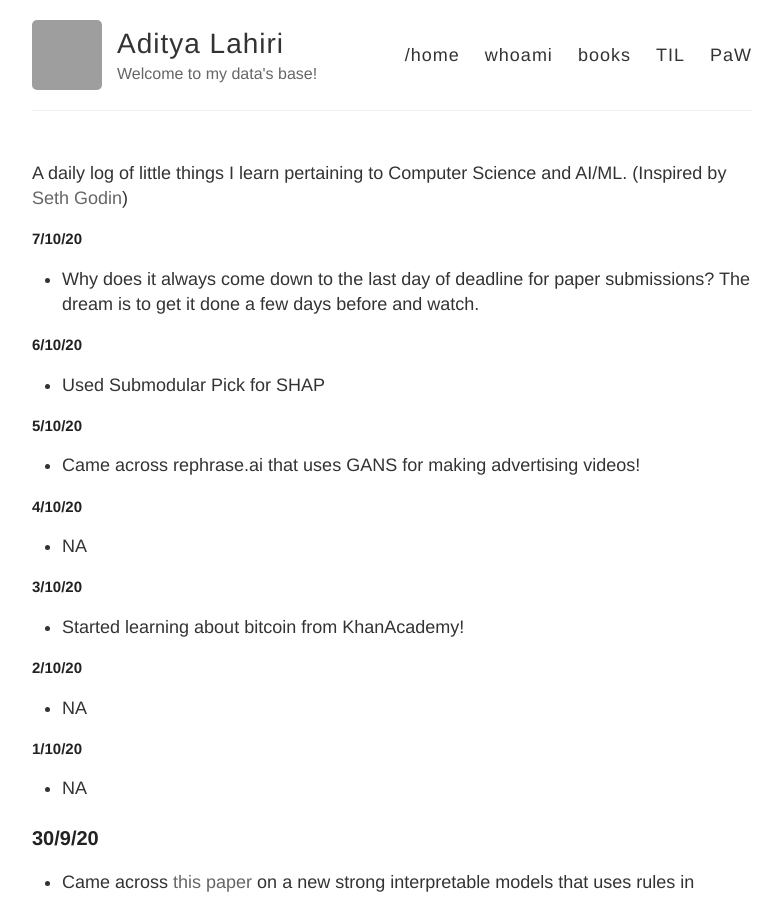
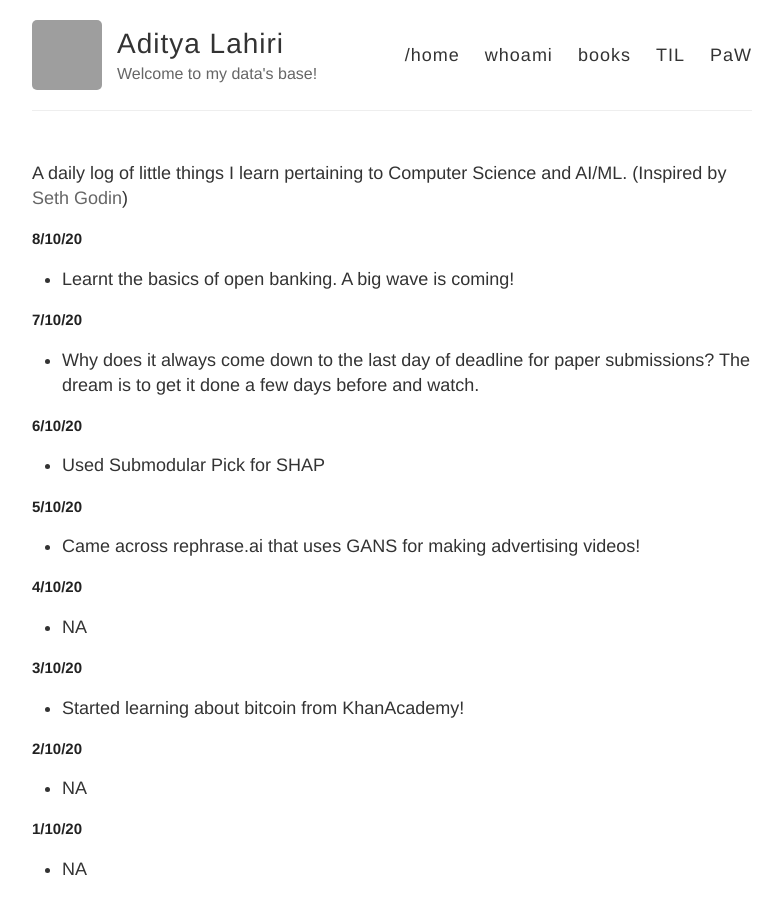
Before and after one commit to adityalahiri/adityalahiri.github.io, a Jekyll site: the page built from TIL.md, in a window 1280 px wide and 900 px high. Shown: the whole window, without its empty margins (248-1030 px from the left). Built offline with Jekyll 4.4.1, drawn with Linux system fonts in a browser that asks for light colours; our own code applies the rules of GitHub Pages for plain Markdown files; grey boxes are pictures that could not be loaded.

Commit message:
Update for 8/2

```diff
--- a/TIL.md
+++ b/TIL.md
@@ -1,5 +1,9 @@
 A daily log of little things I learn pertaining to Computer Science and AI/ML.
 (Inspired by [Seth Godin](https://seths.blog/))
+
+## 8/10/20
+
+* Learnt the basics of open banking. A big wave is coming!
 
 ## 7/10/20
 
```
